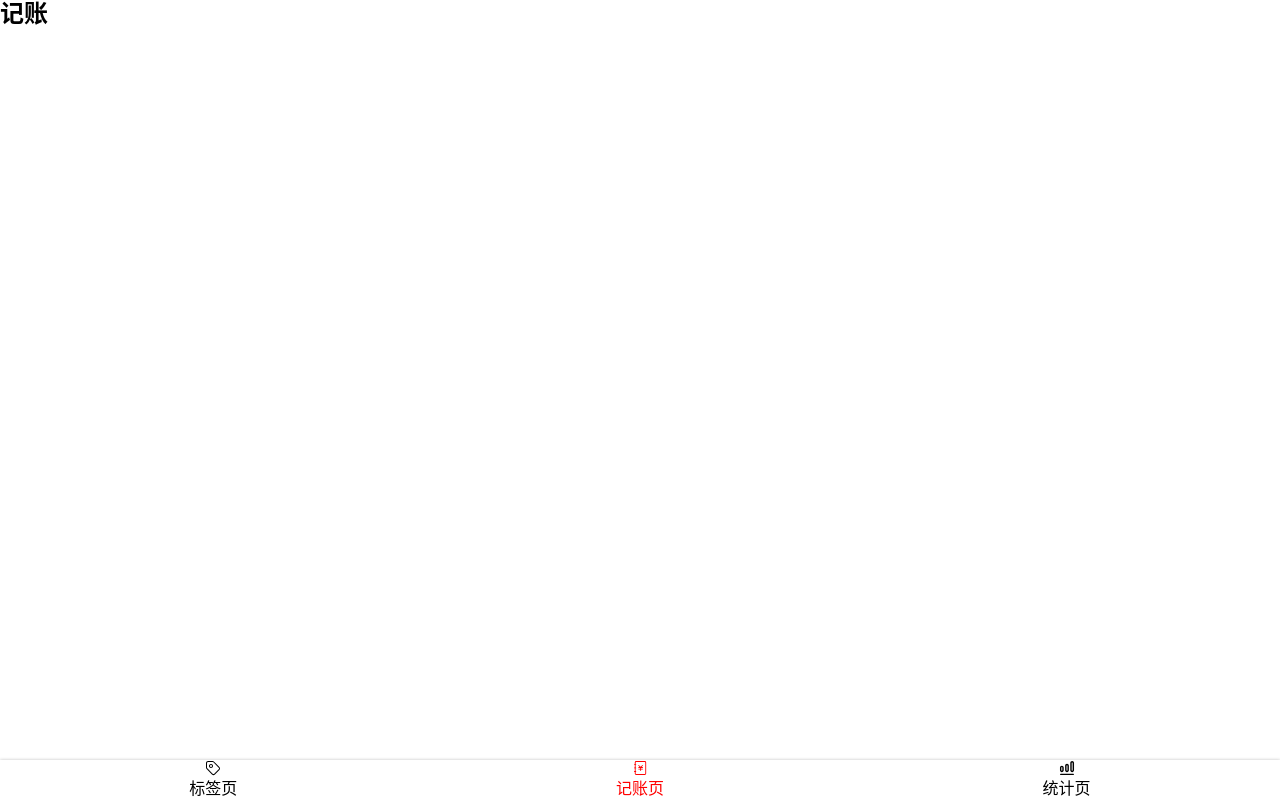
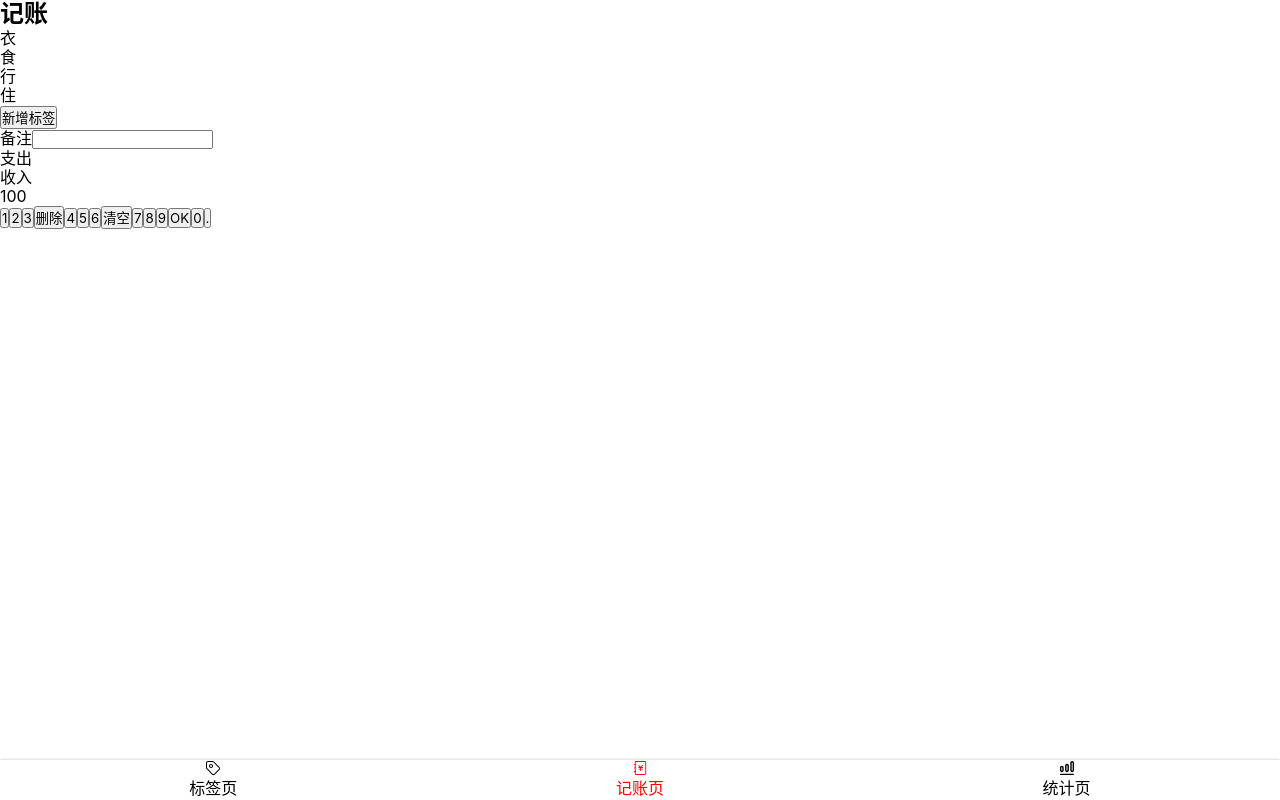
Before and after one commit to mumu111111/react-tally, a React app: page /#/money in a window 1280 px wide. Built offline with nearby package versions, Linux system fonts and the light colour scheme.

Commit message:
记账页内容

```diff
--- a/src/index.scss
+++ b/src/index.scss
@@ -18,3 +18,6 @@
   height: 1em;
   display: inline-block;
 }
+button{
+  font-family: inherit;
+}
--- a/src/views/Money.tsx
+++ b/src/views/Money.tsx
@@ -1,10 +1,67 @@
 import React from 'react';
 import Layout from '../components/Layout';
+import styled from 'styled-components';
 
+const TagsSection = styled.section`
+
+`
+const NotesSection = styled.section`
+
+`
+const CategorySection = styled.section`
+
+`
+const NumberPadSection = styled.section`
+
+`
 function Money() {
     return (
         <Layout>
             <h2>记账</h2>
+            {/* 标签 */}
+            <TagsSection>
+                <ol>
+                    <li>衣</li>
+                    <li>食</li>
+                    <li>行</li>
+                    <li>住</li>
+                </ol>
+                <button>新增标签</button>
+            </TagsSection>
+            {/* 备注 */}
+            <NotesSection>
+                <label>
+                    <span>备注</span>
+                    <input type="text"></input>
+                </label>
+            </NotesSection>
+            {/* 切换项 */}
+            <CategorySection>
+                <ul>
+                    <li>支出</li>
+                    <li>收入</li>
+                </ul>
+            </CategorySection>
+            {/* 计算器 */}
+            <NumberPadSection>
+                <div>100</div>
+                <div>
+                    <button>1</button>
+                    <button>2</button>
+                    <button>3</button>
+                    <button>删除</button>
+                    <button>4</button>
+                    <button>5</button>
+                    <button>6</button>
+                    <button>清空</button>
+                    <button>7</button>
+                    <button>8</button>
+                    <button>9</button>
+                    <button>OK</button>
+                    <button>0</button>
+                    <button>.</button>
+                </div>
+            </NumberPadSection>
         </Layout>
     )
 }
```
